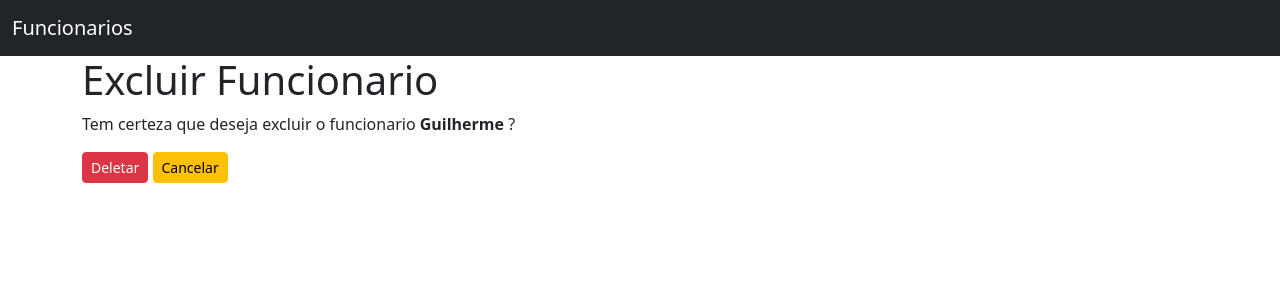
After one commit to guilhermeGff001/CRUD-DJANGO, a Django app: page /delete/1 in a window 1280 px wide. The commit adds this page. Shown: the top 300 px of the page. Run offline with Django 5.2, Linux system fonts and the light colour scheme; data comes from the database, SQL or seed files in the repository; both versions use the stored data as it was after the commit.

Commit message:
Adicionando Pagina de Deletar - CRUD CONCLUIDO

```diff
--- /dev/null
+++ b/funcionarios/templates/funcionarios/funcionario_confirm_delete.html
@@ -0,0 +1,14 @@
+{% extends "base.html" %}
+
+{% block titulo_pagina %}Deletar Funcionario{% endblock titulo_pagina %}
+
+{% block conteudo %}
+    <h1>Excluir Funcionario</h1>
+    <p>Tem certeza que deseja excluir o funcionario <strong>{{funcionario.nome}} </strong> ?</p>
+
+    <form method = "POST">
+        {% csrf_token %}
+        <button type="submit" class="btn btn-danger btn-sm">Deletar</button>
+        <a class="btn btn-warning btn-sm" href="{% url "funcionario_list" %}">Cancelar</a>
+    </form>
+{% endblock conteudo %}
--- a/funcionarios/templates/funcionarios/funcionario_list.html
+++ b/funcionarios/templates/funcionarios/funcionario_list.html
@@ -31,7 +31,7 @@ Lista de Funcionairos
                         <td>{{funcionario.data_de_admissao}}</td>
                         <td>
                             <a class="btn btn-secondary btn-sm" href="{% url "funcionario_update" pk=funcionario.pk %}">Editar</a>
-                            <a class="btn btn-danger btn-sm" href="#">Deletar</a>
+                            <a class="btn btn-danger btn-sm" href="{% url "funcionario_delete" pk=funcionario.pk %}">Deletar</a>
                         </td>
                     </tr>
                     {% endfor %}
--- a/funcionarios/views.py
+++ b/funcionarios/views.py
@@ -3,6 +3,7 @@ from .models import Funcionario
 from django.views.generic.list import ListView
 from django.views.generic.edit import CreateView
 from django.views.generic.edit import UpdateView
+from django.views.generic.edit import DeleteView
 from django.urls import reverse_lazy
 
 
@@ -23,3 +24,7 @@ class FuncionarioUpdateView(UpdateView):
     model = Funcionario
     fields = [ "nome" , "sobrenome" , "data_de_nascimento" , "cargo" , "salario"]
     success_url =reverse_lazy("funcionario_list")
+
+class FuncionarioDeleteView(DeleteView):
+    model = Funcionario
+    success_url =reverse_lazy("funcionario_list")
--- a/setup/urls.py
+++ b/setup/urls.py
@@ -1,11 +1,12 @@
 from django.contrib import admin
 from django.urls import path
 
-from funcionarios.views import FuncionarioListView, FuncionarioCreateView,FuncionarioUpdateView
+from funcionarios.views import FuncionarioListView, FuncionarioCreateView,FuncionarioUpdateView,FuncionarioDeleteView
 
 urlpatterns = [
     path('admin/', admin.site.urls),
     path("", FuncionarioListView.as_view(),name="funcionario_list"),
     path("create", FuncionarioCreateView.as_view(),name="funcionario_create"),
-    path("update/<int:pk>",FuncionarioUpdateView.as_view(),name="funcionario_update")
+    path("update/<int:pk>",FuncionarioUpdateView.as_view(),name="funcionario_update"),
+    path("delete/<int:pk>",FuncionarioDeleteView.as_view(),name="funcionario_delete"),
 ]
```
Also changed, not shown: db.sqlite3.
